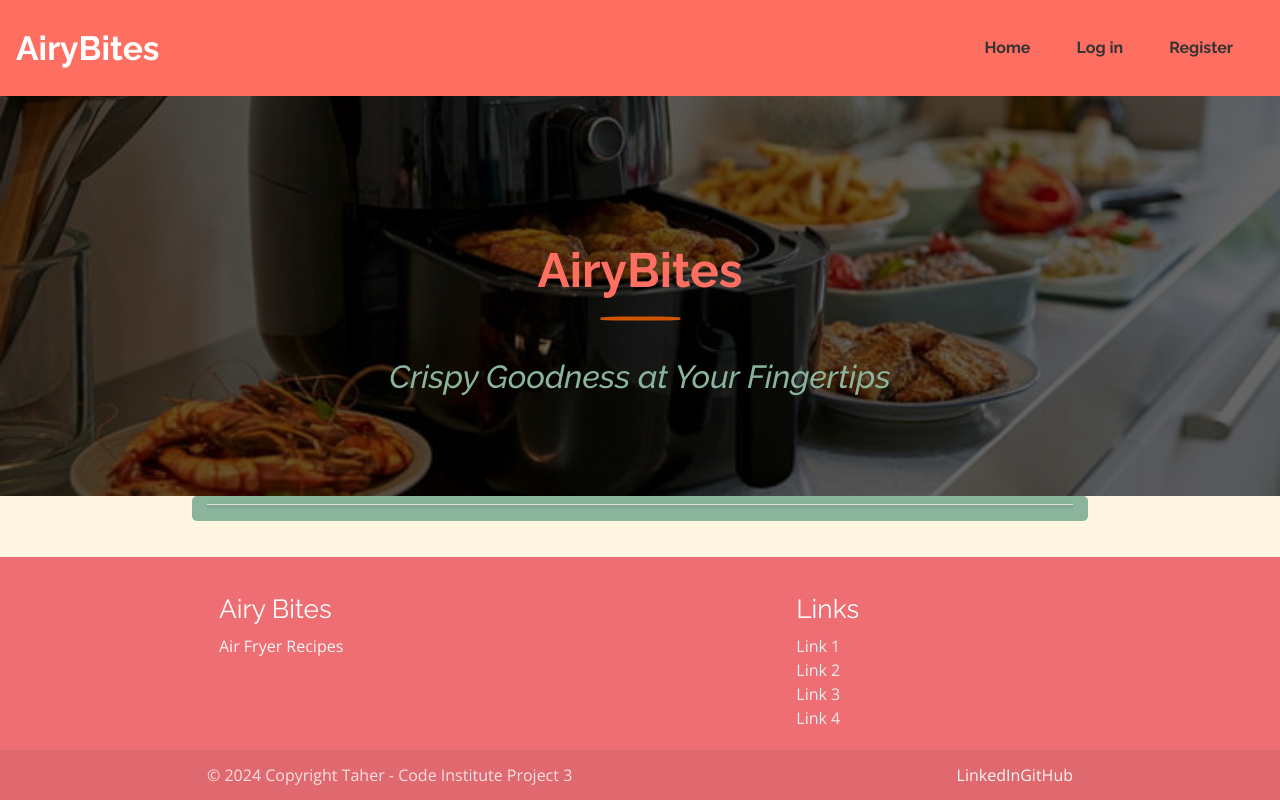
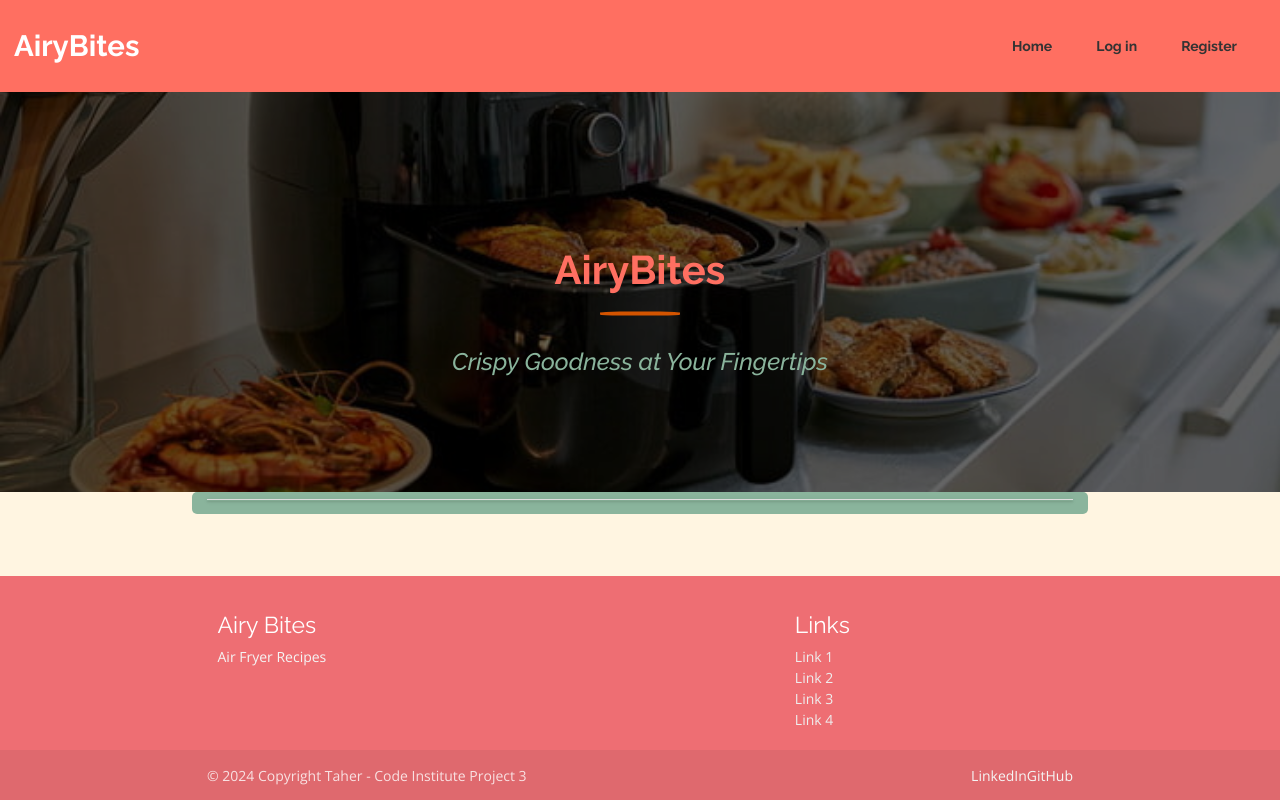
Before and after one commit to TaherCCG/airybitesrecipes, a Flask app: page / in a window 1280 px wide. Run offline with Flask 3, Linux system fonts and the light colour scheme; data that the repository does not hold is empty; some libraries are stand-ins or nearby versions.

Commit message:
Refactor: Comments

```diff
--- a/static/css/style.css
+++ b/static/css/style.css
@@ -12,14 +12,15 @@
     --secondary-font: 'Open Sans', sans-serif;
 
     /* Font Sizes */
-    --font-size-base: 16px;
-    --font-size-small: 14px;
-    --font-size-large: 18px;
-    --font-size-xlarge: 24px;
+    --font-size-base: 14px;
+    --font-size-small: 12px;
+    --font-size-large: 16px;
+    --font-size-xlarge: 20px;
 }
 
+/* General Styling */
 html {
-    font-size: calc(60% + 0.8vmin);
+    font-size: var(--font-size-base);
 }
 
 * {
@@ -44,6 +45,7 @@ main {
     width: 100%;
 }
 
+/* Typography */
 h1,
 h2,
 h3,
@@ -66,7 +68,7 @@ a:hover {
 /* Buttons */
 .button-primary {
     background-color: var(--primary-colour);
-    color: var (--neutral-colour);
+    color: var(--neutral-colour);
     font-family: var(--primary-font);
     font-weight: bold;
 }
@@ -86,6 +88,7 @@ a:hover {
     background-color: var(--accent-colour);
     margin-bottom: 25px;
 }
+
 .btn-small:hover {
     color: var(--dark-colour);
     font-weight: bold;
@@ -114,11 +117,12 @@ a:hover {
     font-family: var(--primary-font);
 }
 
+/* Cards and Panels */
 .card-panel {
     background-color: var(--neutral-colour);
     border: 1px solid var(--secondary-colour);
     border-radius: 5px;
-    color: var (--dark-colour);
+    color: var(--dark-colour);
 }
 
 .card-title {
@@ -150,6 +154,7 @@ a:hover {
     box-sizing: border-box;
 }
 
+/* Navigation */
 /* Nav Styling */
 nav {
     background-color: var(--primary-colour);
@@ -197,6 +202,7 @@ nav ul li a:hover {
     font-weight: bold;
 }
 
+/* Hero Section */
 /* Hero  */
 .hero-image {
     position: relative;
@@ -231,20 +237,15 @@ nav ul li a:hover {
     z-index: 2;
 }
 
-.hero-text p {
-    font-size: 24px;
-    margin-bottom: 8px;
-}
-
 .hero-text h1 {
-    font-size: 48px;
+    font-size: calc(var(--font-size-xlarge) * 2);
     font-family: var(--primary-font);
     font-weight: bold;
     margin-bottom: 16px;
 }
 
 .hero-text h2 {
-    font-size: 32px;
+    font-size: calc(var(--font-size-large) * 1.5);
     font-weight: 500;
     font-family: var(--primary-font);
     margin-bottom: 0;
@@ -260,12 +261,14 @@ nav ul li a:hover {
     margin: 20px auto;
 }
 
+/* Flashes and Alerts */
 .flashes h4 {
-    line-height: 2;
+    line-height: 1;
     font-family: var(--primary-font);
     text-align: center;
     background-color: var(--dark-colour);
 }
+
 .red-text {
     color: red;
 }
@@ -274,6 +277,7 @@ nav ul li a:hover {
     color: green;
 }
 
+/* Collapsible and Expandable */
 .collapsible-header {
     margin: 5px;
     line-height: 42px;
@@ -284,15 +288,18 @@ nav ul li a:hover {
     font-weight: bold;
 }
 
+/* Profile and User Sections */
 /* Profile Styling */
 .profile-image {
     width: 100px;
     height: 100px;
 }
+
+/* Admin Dashboard Styling */
 /* Admin main content starts below the admin navbar */
 .admin-nav {
     background-color: var(--secondary-colour);
-    color: var(--accent-colour)
+    color: var(--accent-colour);
 }
 
 .admin-main-content {
@@ -300,16 +307,17 @@ nav ul li a:hover {
 }
 
 .nav-link a:hover {
-    color: var(--accent-colour)
+    color: var(--accent-colour);
 }
 
+/* Forms and Inputs */
 fieldset {
     border: 1px solid var(--accent-colour);
     padding: 1rem;
     border-radius: 5px;
 }
 
-/* Responsive adjustments */
+/* Responsive Design Adjustments */
 @media screen and (max-width: 992px) {
     .nav-content {
         padding: 10px 0;
@@ -320,6 +328,7 @@ fieldset {
     }
 }
 
+/* Text Highlights and Warnings */
 .text-highlight {
     font-family: var(--primary-font);
     color: var(--dark-colour);
@@ -332,6 +341,7 @@ fieldset {
     padding: 5px;
 }
 
+/* Other Highlights */
 .highlight {
     background-color: var(--secondary-colour);
     font-family: var(--primary-font);
@@ -339,12 +349,13 @@ fieldset {
     padding: 15px;
 }
 
+/* Modal Styling */
 .modal {
-    background-color: var(--secondary-colour);
+    background-color: var(--neutral-colour);
 }
 
 .modal .helper-text {
-    color: red;
+    color: rgb(136, 3, 3);
 }
 
 .modal .modal-footer {
```
